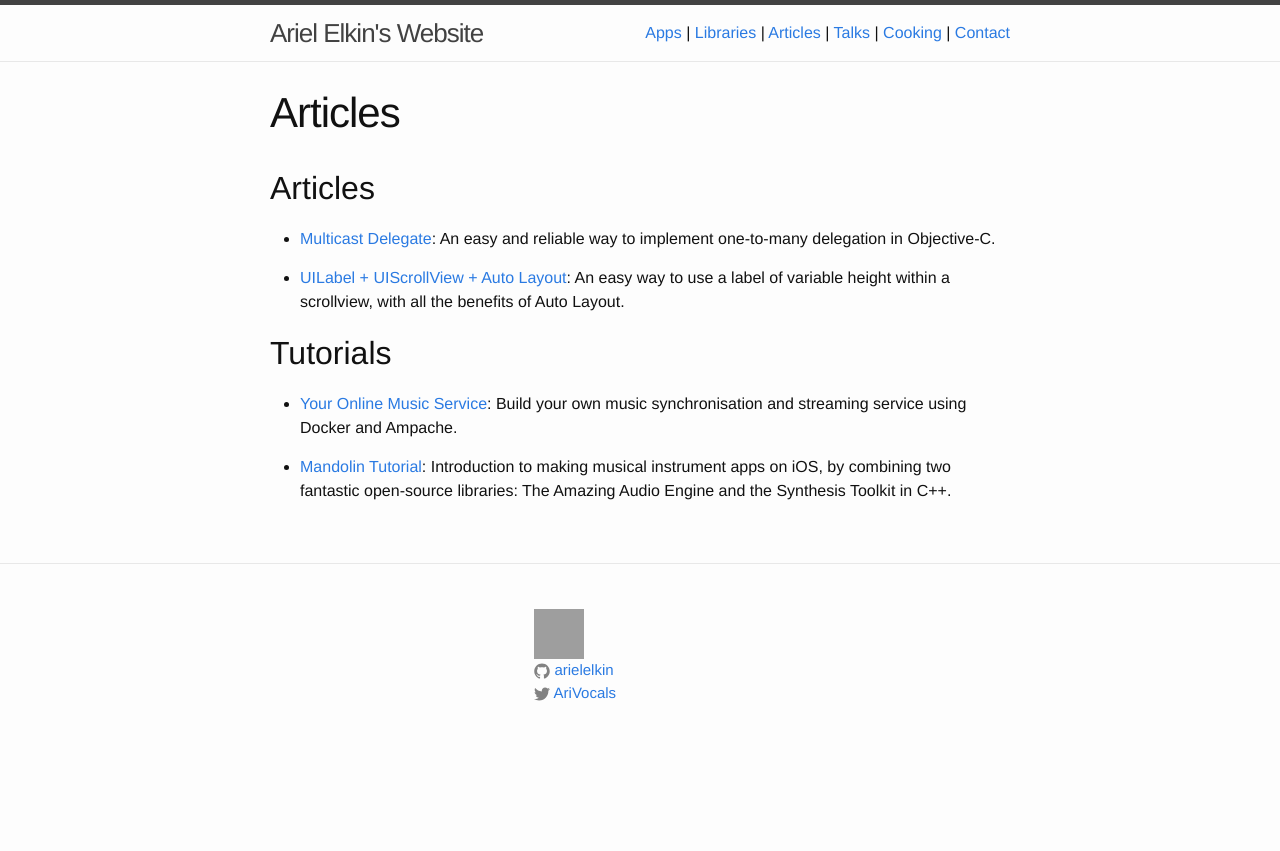
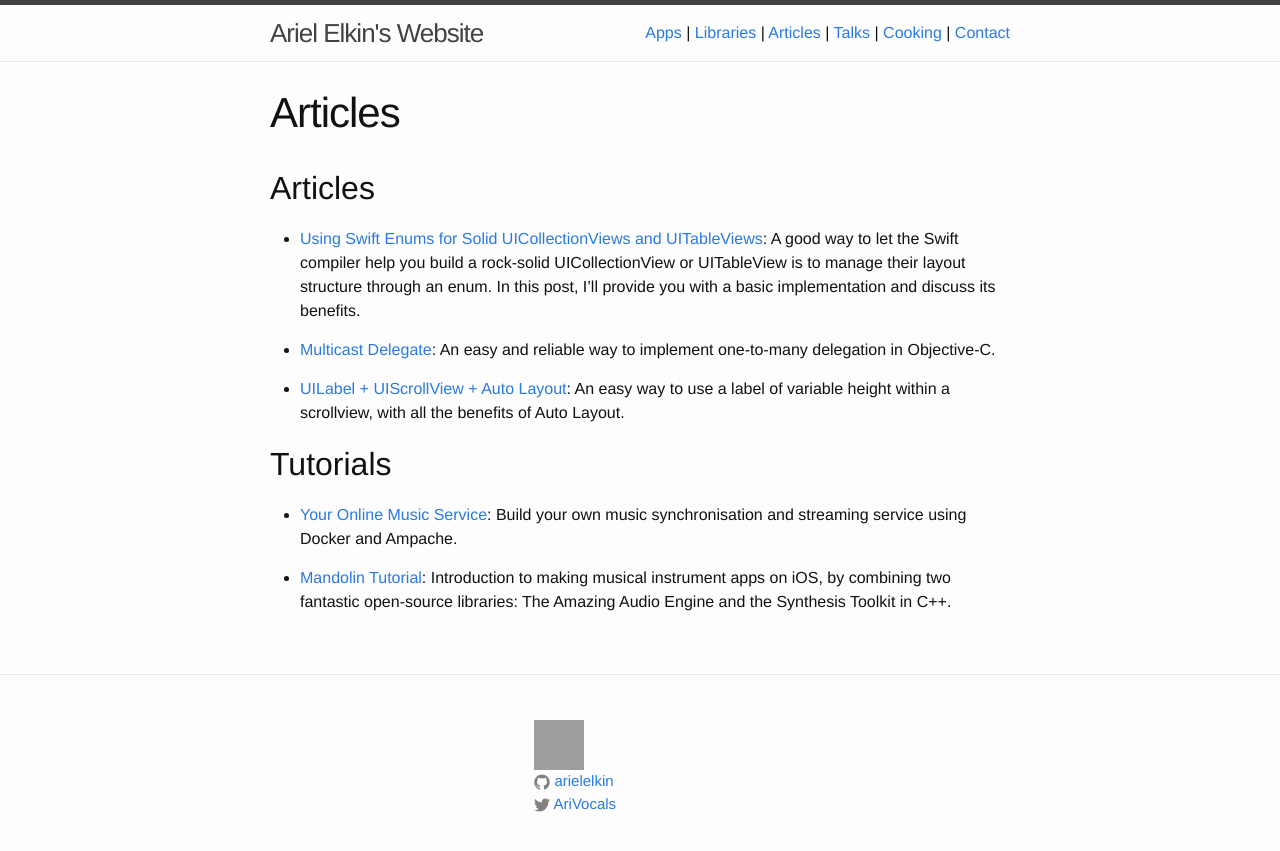
Before and after one commit to arielelkin/site_source, a Jekyll site: the page built from articles/index.markdown, in a window 1280 px wide. Shown: the top 851 px of the page. Built offline with Jekyll 4.4.1, drawn with Linux system fonts in a browser that asks for light colours; grey boxes are pictures that could not be loaded.

Commit message:
add swift enums article

```diff
--- a/articles/index.markdown
+++ b/articles/index.markdown
@@ -8,6 +8,8 @@ footer: false
 
 ## Articles
 
+* [Using Swift Enums for Solid UICollectionViews and UITableViews](http://goto.project-a.com/swift-enums-for-solid-uicollectionview-uitableview/): A good way to let the Swift compiler help you build a rock-solid UICollectionView or UITableView is to manage their layout structure through an enum. In this post, I’ll provide you with a basic implementation and discuss its benefits.
+
 * [Multicast Delegate](/articles/objective-c-multicast-delegate): An easy and reliable way to implement one-to-many delegation in Objective-C.
 
 * [UILabel + UIScrollView + Auto Layout](/articles/uilabel-plus-uiscrollview-plus-autolayout): An easy way to use a label of variable height within a scrollview, with all the benefits of Auto Layout.
```
